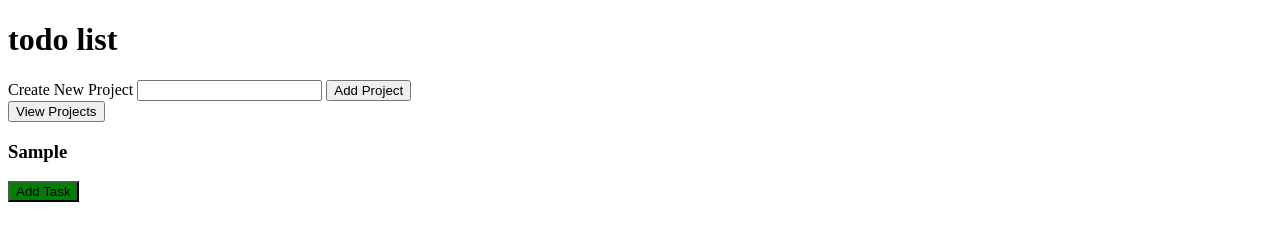
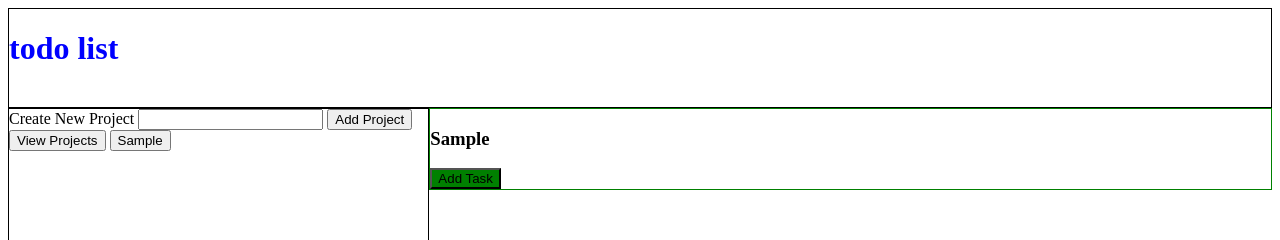
Before and after one commit to andreinux/Todo-list-webApp, a website built with webpack: page src/template.html in a window 1280 px wide. Both pictures are taken after typing "Sample" into the empty fields and a click on the button "Add Project". Shown: the top 240 px of the page. Built offline with nearby package versions, Linux system fonts and the light colour scheme.

Commit message:
rendering projectbtns in the sidebar not functional yet

```diff
--- /dev/null
+++ b/src/card.css
@@ -0,0 +1,3 @@
+.card{
+    border: 1px solid green;
+}
--- a/src/card.js
+++ b/src/card.js
@@ -1,9 +1,10 @@
 import {Modal} from "./modal.js";
-
+import "./card.css"
 
 export class Card{
     makeProjectCard (project){
         let card = document.createElement("div");
+        card.classList.add("card");
 
         let header = document.createElement("h3");
 
--- a/src/index.css
+++ b/src/index.css
@@ -0,0 +1,23 @@
+h1{
+    color: blue;
+}
+
+#sidebar{
+    border: 1px solid black;
+    grid-area: 2/1/4/2;
+    height: 80vh;
+}
+
+#header {
+    grid-area: 1/1/2/3;
+    border: 1px solid black;
+}
+
+#projects-container{
+    height: 80vh;
+}
+
+body {
+    display: grid;
+    grid-template: 100px auto / 1fr 2fr;
+}
--- a/src/index.js
+++ b/src/index.js
@@ -2,7 +2,7 @@ import "./index.css";
 import { NewProject } from "./toDo.js";
 import { Card } from "./card.js";
 import {loadProjects, saveToStorage} from "./storage.js";
-import {renderTasks, renderProjects} from "./ui.js"
+import {renderTasks, renderProjects, renderProjectBtns} from "./ui.js"
 
 let allProjects = loadProjects();
 renderProjects(allProjects);
@@ -30,6 +30,9 @@ projectForm.addEventListener("submit", (e) => {
   projectsContainer.append(projectCard);
 
   projectForm.reset();
+
+  //
+  renderProjectBtns(allProjects);
 });
 
 const viewProjects = document.querySelector("#viewProjects");
--- a/src/template.html
+++ b/src/template.html
@@ -7,13 +7,21 @@
         <title>toDo-WebApp</title>
     </head>
     <body>
+        <div id="header">
         <h1>todo list</h1>
+        </div>
+
+
+        <div id="sidebar">
          <form id="projectForm">
             <label for="projectInput">Create New Project</label>
             <input type="text" id="projectInput" required>
         <button type="submit" id="newProjectBtn">Add Project</button>
         </form>
 <button id="viewProjects">View Projects</button>
+</div>
+
+
         <div id="projects-container"></div>
 
 
--- a/src/ui.js
+++ b/src/ui.js
@@ -43,3 +43,14 @@
         projectsContainer.append(projectCard);
         }
     }
+
+    export function renderProjectBtns (allProjects){
+        for(const project of allProjects){
+            let projectBtn = document.createElement("button");
+            projectBtn.classList.add("projectBtn");
+            projectBtn.textContent = project.projectName;
+
+            const sidebar = document.querySelector("#sidebar");
+            sidebar.append(projectBtn);
+        }
+    }
```
